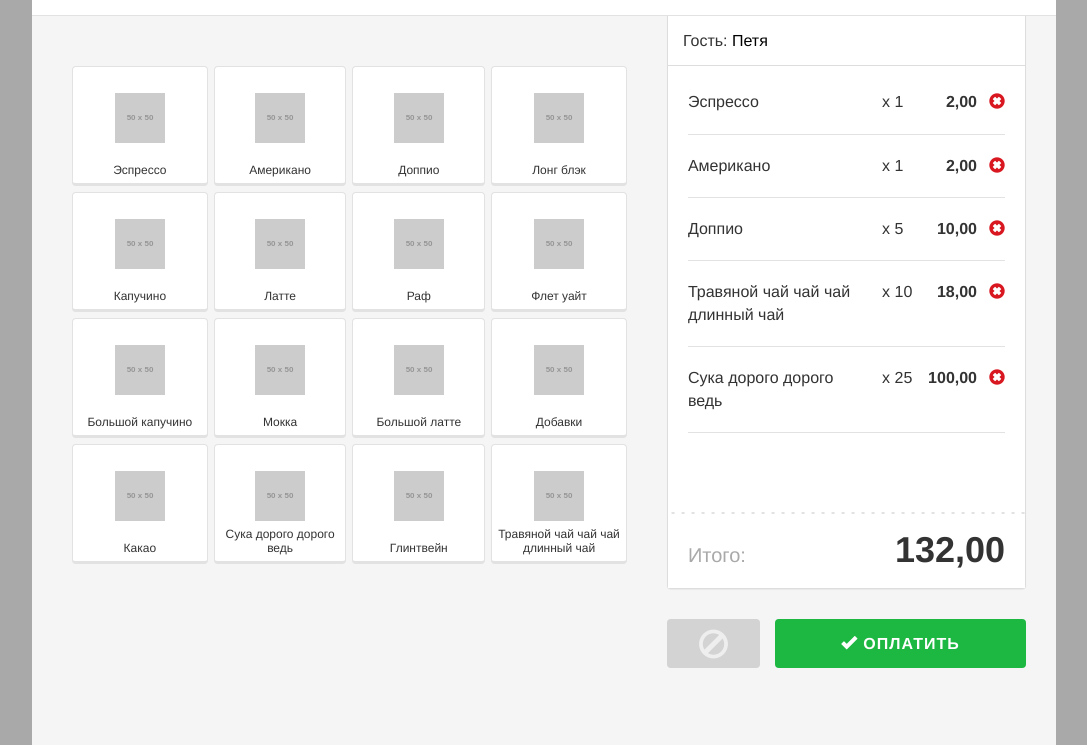
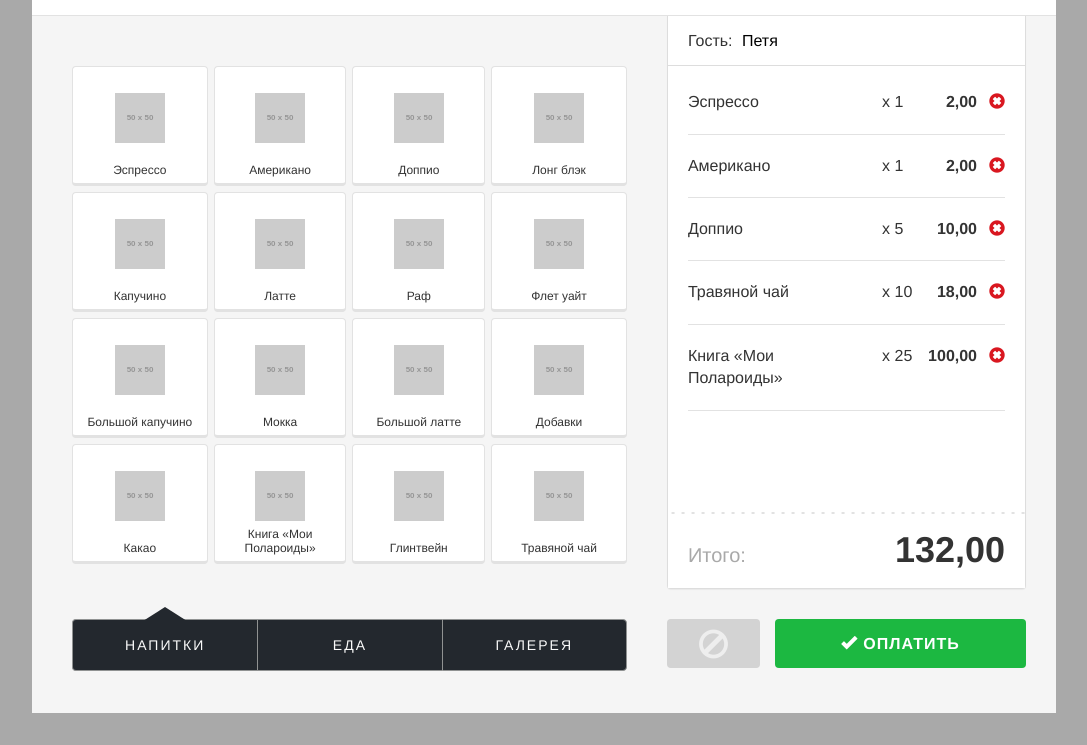
Before and after one commit to yevdyko/pointofsale, a website: page src/index.html in a window 1280 px wide. Shown: the part 55-800 px from the top of the page, without its empty margins (96-1183 px from the left). Drawn offline with nearby package versions, Linux system fonts and the light colour scheme; files that its build step writes are made by us from their sources; placeholder pictures from the web are drawn by us.

Commit message:
Add catalog-control markup with styling

```diff
--- a/gulpfile.js
+++ b/gulpfile.js
@@ -26,7 +26,7 @@ var path = {
     },
     src: {
         html: 'src/*.html',
-        js: 'src/js/main.js',
+        js: 'src/js/script.js',
         style: 'src/sass/style.scss',
         img: 'src/img/**/*.*',
         fonts: 'src/fonts/**/*.*'
--- a/src/index.html
+++ b/src/index.html
@@ -45,7 +45,7 @@
     <div class="main-container">
 
       <div class="left-pane js-tab-container">
-        <div class="catalog_container row row--inline js-tab js-tab--open js-tab-item">
+        <div class="catalog-container row row--inline js-tab js-tab--open js-tab-item">
           <div class="row">
             <div class="col s-3">
               <div class="catalog-item">
@@ -156,7 +156,7 @@
                 <div class="catalog-item__image">
                   <img src="http://placehold.it/50x50" height="50px" width="50px" alt="">
                 </div>
-                <div class="catalog-item__title">Сука дорого дорого ведь</div>
+                <div class="catalog-item__title">Книга «Мои Полароиды»</div>
               </div>
             </div>
             <div class="col s-3">
@@ -172,10 +172,15 @@
                 <div class="catalog-item__image">
                   <img src="http://placehold.it/50x50" height="50px" width="50px" alt="">
                 </div>
-                <div class="catalog-item__title">Травяной чай чай чай длинный чай</div>
+                <div class="catalog-item__title">Травяной чай</div>
               </div>
             </div>
           </div>
+        </div>
+        <div class="catalog-control">
+          <a href="#" class="js-tab-control active" data-tab="js-tab-product">Напитки</a>
+          <a href="#" class="js-tab-control" data-tab="js-tab-product">Еда</a>
+          <a href="#" class="js-tab-control" data-tab="js-tab-product">Галерея</a>
         </div>
       </div>
 
@@ -205,13 +210,13 @@
               <span class="glyphicon glyphicon-remove-sign"></span>
             </li>
             <li class="order-item">
-              <div class="order-item__title">Травяной чай чай чай длинный чай</div>
+              <div class="order-item__title">Травяной чай</div>
               <div class="order-item__quantity">х 10</div>
               <div class="order-item__price">18,00</div>
               <span class="glyphicon glyphicon-remove-sign"></span>
             </li>
             <li class="order-item">
-              <div class="order-item__title">Сука дорого дорого ведь</div>
+              <div class="order-item__title">Книга «Мои Полароиды»</div>
               <div class="order-item__quantity">х 25</div>
               <div class="order-item__price">100,00</div>
               <span class="glyphicon glyphicon-remove-sign"></span>
@@ -233,11 +238,10 @@
         </div>
 
       </div>
-      <!-- main-container -->
     </div>
-  <!-- wrapper -->
   </div>
 
-  <script src="js/script.min.js"></script>
+  <script src="https://code.jquery.com/jquery-3.1.0.min.js" integrity="sha256-cCueBR6CsyA4/9szpPfrX3s49M9vUU5BgtiJj06wt/s=" crossorigin="anonymous"></script>
+  <script src="js/script.js"></script>
 </body>
 </html>
--- a/src/js/script.js
+++ b/src/js/script.js
@@ -1,3 +1,24 @@
-$(function() {
+'use strict';
 
-});
+// Hamburger Menu
+
+var hamburger = document.querySelector('.hamburger');
+var close = document.querySelector('.is-active');
+
+if (hamburger != null) {
+  hamburger.addEventListener('click', function(event) {
+    event.preventDefault();
+    hamburger.classList.toggle('is-active');
+  });
+}
+
+// Catalog Control Tabs
+
+$(".js-tab-control").on("click", function(event){
+  event.preventDefault();
+  var parent = $(this).parents(".js-tab-container");
+  parent.find(".js-tab-control").removeClass("active");
+  $(this).addClass("active");
+  parent.find(".js-tab").removeClass("js-tab--open");
+  parent.find("." + $(this).attr("data-tab") ).addClass("js-tab--open");
+})
--- a/src/sass/base/color.scss
+++ b/src/sass/base/color.scss
@@ -9,8 +9,11 @@ $color-steelgrey: #e2e2e2;
 /* Icon Username Color */
 $color-icongrey: #858989;
 
-/* Control Tab Color */
-$color-darkgrey: #212626;
+/* Control Tab Background Color */
+$color-darkgrey: #23282e;
+
+/* Control Tab Border Color */
+$color-outlinegrey: #909292;
 
 /* Button Remove Color */
 $color-red: #d91720;
--- /dev/null
+++ b/src/sass/components/catalog-control.scss
@@ -0,0 +1,68 @@
+.catalog-control {
+  margin-top: 40px;
+  margin-bottom: 40px;
+
+  font-size: 0;
+  text-align: center;
+
+  a {
+    position: relative;
+
+    display: inline-block;
+    width: 33.3%;
+    padding: 15px 0;
+    vertical-align: top;
+
+    font-size: 14px;
+    font-weight: 500;
+    line-height: 20px;
+    letter-spacing: 2px;
+    text-decoration: none;
+    text-transform: uppercase;
+
+    color: $color-snow;
+    background-color: $color-darkgrey;
+    border: 1px solid $color-outlinegrey;
+    border-right: none;
+
+    box-sizing: border-box;
+
+    &.active {
+
+      &:before {
+        position: absolute;
+        top: -13px;
+        right: 50%;
+
+        display: inline-block;
+        content: "";
+
+        border-right: 22px solid transparent;
+        border-bottom: 14px solid $color-darkgrey;
+        border-left: 22px solid transparent;
+
+        transform: translateX(50%);
+      }
+    }
+
+    &:first-child {
+      border-top-left-radius: 4px;
+      border-bottom-left-radius: 4px;
+    }
+
+    &:last-child {
+      border-right: 1px solid $color-outlinegrey;
+      border-top-right-radius: 4px;
+      border-bottom-right-radius: 4px;
+
+      &.active {
+        border-color: $color-outlinegrey;
+      }
+    }
+
+    &:hover {
+      color: $color-snow;
+      background-color: $color-darkgrey;
+    }
+  }
+}
--- a/src/sass/components/catalog.scss
+++ b/src/sass/components/catalog.scss
@@ -14,3 +14,7 @@
     padding-left: 0;
   }
 }
+
+.catalog-container {
+  height: 513px;
+}
--- a/src/sass/components/order-heading.scss
+++ b/src/sass/components/order-heading.scss
@@ -1,7 +1,7 @@
 .order-heading {
   margin: 0;
   padding: 15px 10px;
-  padding-left: 15px;
+  padding-left: 20px;
 
   font-size: 16px;
   font-weight: 500;
@@ -18,6 +18,8 @@
 .order-heading__link {
   cursor: pointer;
 
+  padding-left: 5px;
+
   font-size: 16px;
   font-weight: 500;
   line-height: 1.2;
--- a/src/sass/project/layout.scss
+++ b/src/sass/project/layout.scss
@@ -4,7 +4,7 @@ body {
 
 .wrapper {
   width: 1024px;
-  height: 100vh;
+  height: 768px;
   margin: 0 auto;
 
   background-color: $color-whitesmoke;
--- a/src/sass/style.scss
+++ b/src/sass/style.scss
@@ -26,6 +26,7 @@
 
 @import "components/catalog";
 @import "components/catalog-item";
+@import "components/catalog-control";
 
 /* Order */
 
```
